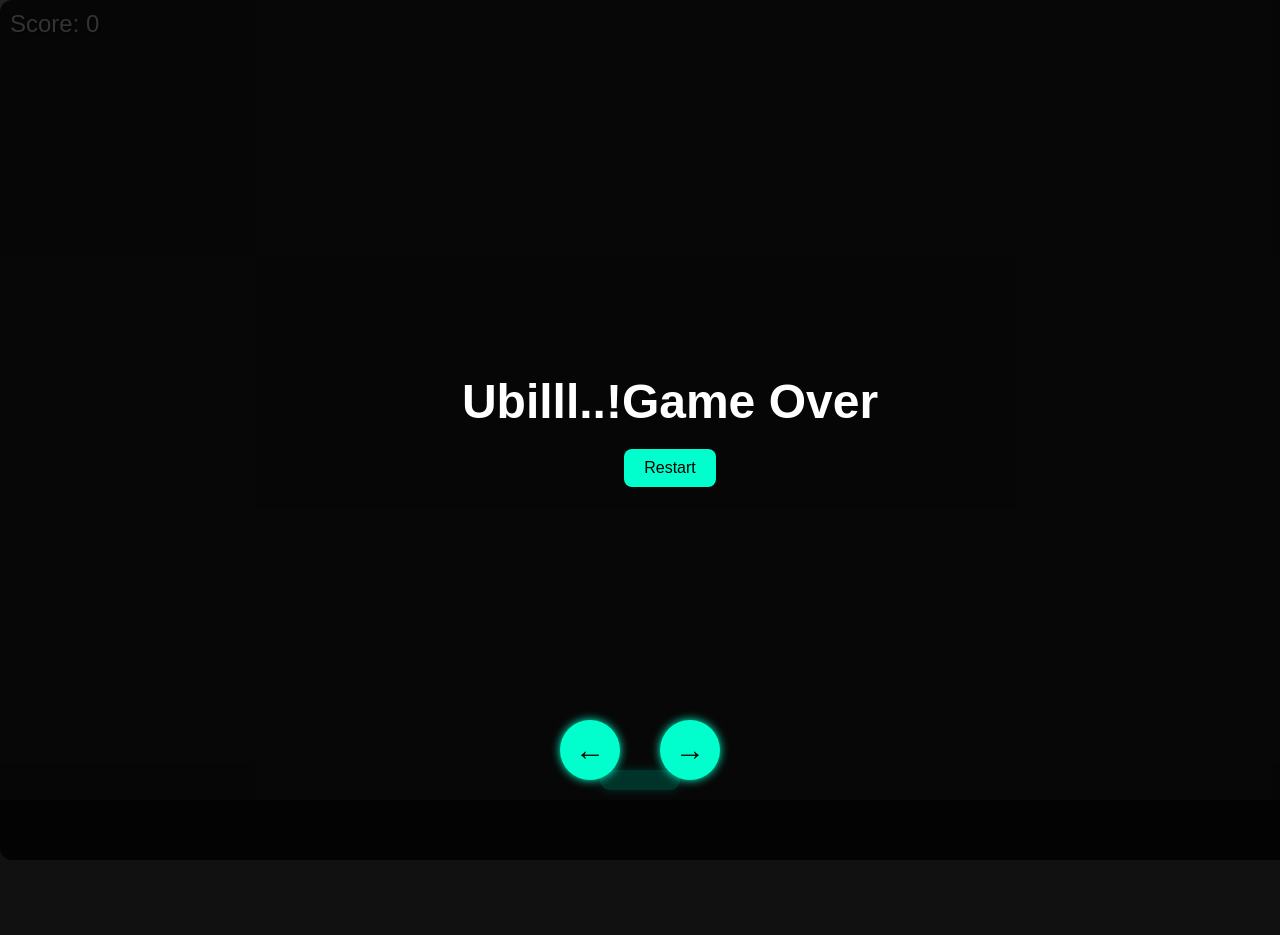
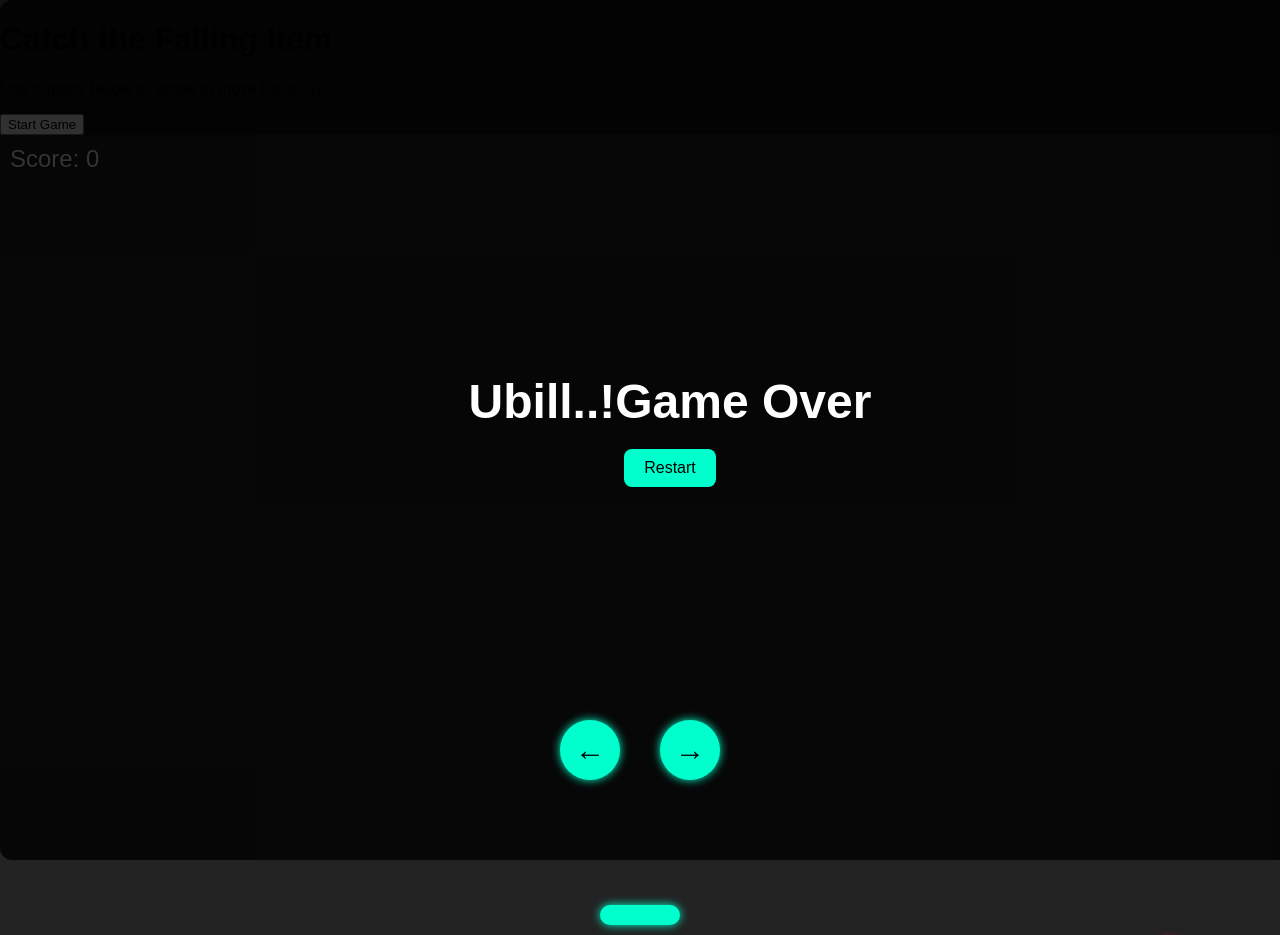
Before and after one commit to samtmx/catch, a plain HTML site: page index.html in a window 1280 px wide. Before the commit the page ends 800 px from the top, so only its background shows below. Drawn offline with Linux system fonts and the light colour scheme.

Commit message:
Update index.html

```diff
--- a/index.html
+++ b/index.html
@@ -2,25 +2,34 @@
 <html lang="en">
 <head>
   <meta charset="UTF-8" />
-  <meta name="viewport" content="width=device-width, initial-scale=1.0" />
+  <meta name="viewport" content="width=device-width, initial-scale=1" />
   <title>Catch the Falling Item</title>
   <link rel="stylesheet" href="style.css" />
 </head>
 <body>
-  <div class="game">
+
+  <!-- Start Screen -->
+  <div class="start-screen" id="startScreen">
+    <h1>Catch the Falling Item</h1>
+    <p>Use buttons below or swipe to move the player.</p>
+    <button id="startBtn">Start Game</button>
+  </div>
+
+  <!-- Game Screen -->
+  <div class="game" id="gameScreen">
     <div class="score" id="score">Score: 0</div>
     <div class="player" id="player"></div>
     <div class="item" id="item"></div>
+    <div class="game-over" id="gameOver">
+      <h1>Ubill..!Game Over</h1>
+      <button id="restartBtn">Restart</button>
+    </div>
+  </div>
 
-    <div class="controls">
-      <button id="leftBtn" aria-label="Move Left">←</button>
-      <button id="rightBtn" aria-label="Move Right">→</button>
-    </div>
-
-    <div class="game-over" id="gameOver">
-      <h1>Ubilll..!Game Over</h1>
-      <button onclick="restartGame()">Restart</button>
-    </div>
+  <!-- Controls fixed bottom center -->
+  <div class="controls">
+    <button id="leftBtn" aria-label="Move Left">←</button>
+    <button id="rightBtn" aria-label="Move Right">→</button>
   </div>
 
   <script src="script.js"></script>
```
